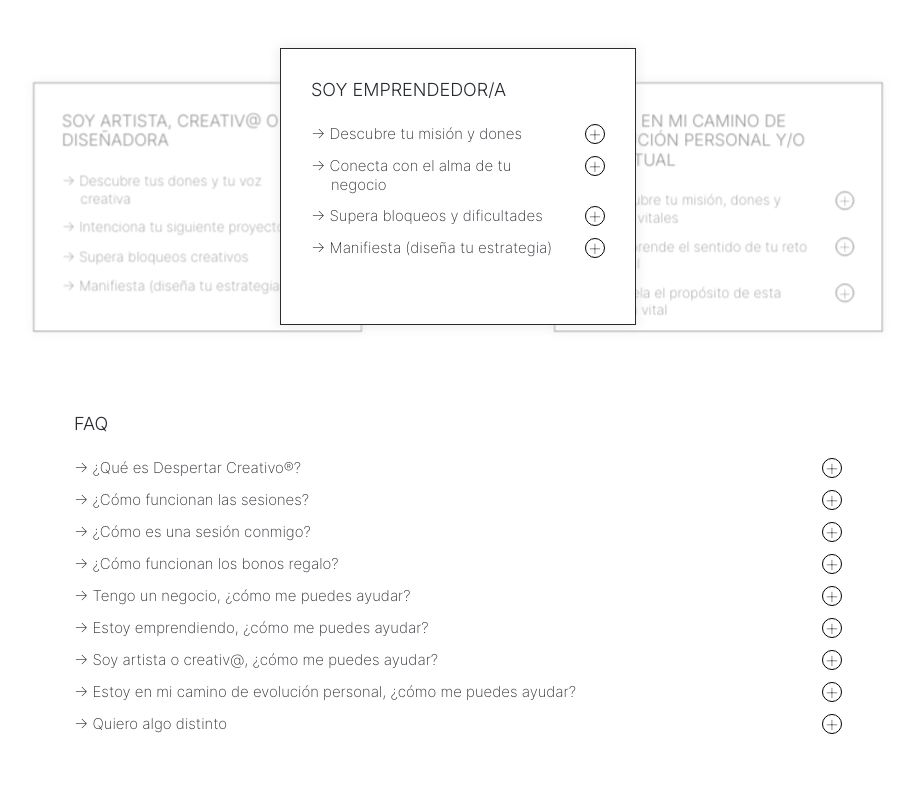
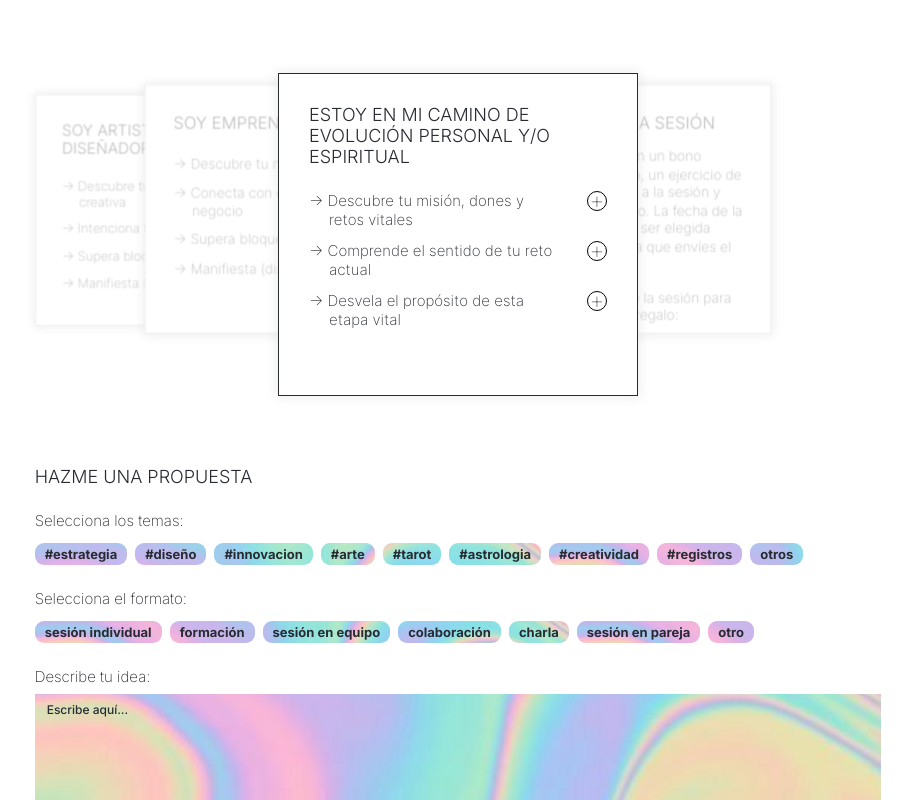
Before and after one commit to vicentegarcya/jimenagonzalez.in, a Next.js app: page / in a window 1280 px wide. Shown: the part 340-1140 px from the top of the page, without its empty margins (182-1097 px from the left). Built offline with nearby package versions, Linux system fonts and the light colour scheme.

Commit message:
finish desktop changes

```diff
--- a/pages/index.js
+++ b/pages/index.js
@@ -15,7 +15,7 @@ export default function Home() {
 
   useLayoutEffect(() => {
     setIsDesktop(typeof window !== "undefined" && window.innerWidth > 768);
-      /* if (isDesktop) {
+    /* if (isDesktop) {
         setIsLoading(true);
       } else {
         setIsLoading(false);
@@ -129,12 +129,12 @@ export default function Home() {
               effect={"cards"}
               cardsEffect={{
                 perSlideRotate: 0, // Rotation of cards in degrees
-                perSlideOffset: 80, // Space between cards in px
+                perSlideOffset: 45, // Space between cards in px
                 slideShadows: false,
               }}
               modules={[EffectCards]}
               grabCursor={true}
-              initialSlide={1}
+              initialSlide={2}
               className={styles.servicios}
             >
               <SwiperSlide>
@@ -237,12 +237,6 @@ export default function Home() {
                       calendlyUrl="https://calendly.com/jimenagonzalez-in/sesion-desvela-esta-etapa-vital-x-jimena-gonzalez"
                     />
                   </div>
-                </div>
-              </SwiperSlide>
-              <SwiperSlide>
-                <div className={styles.servicio}>
-                  <h3>HAZME UNA PROPUESTA</h3>
-                  <PropuestaForm pageWhereLoaded={"home"} />
                 </div>
               </SwiperSlide>
               {isDesktop && (
@@ -459,9 +453,15 @@ export default function Home() {
             </section>
           )}
           <section className={styles.servicios + " " + styles.faq_section}>
+            {isDesktop && (
+              <div className={styles.servicio}>
+                <h3>HAZME UNA PROPUESTA</h3>
+                <PropuestaForm pageWhereLoaded={"home"} />
+              </div>
+            )}
             <div className={styles.servicio + " " + styles.regala_sesion}>
               <h3>FAQ</h3>
-              <div className={styles.servicios_grupo + " " + styles.faq}>
+              <div className={styles.faq}>
                 <Service
                   title="¿Qué es Despertar Creativo®?"
                   description=<>
@@ -537,8 +537,14 @@ export default function Home() {
                     Con ella, podrá agendar directamente su sesión. Al hacerlo,
                     recibirá un correo electrónico para elegir el tema de su
                     sesión, enviarme los datos necesarios (en caso de que la
-                    sesión tenga astrología) y recibir el ejercicio de <a href="https://mailchi.mp/cad3bc2e7c34/despertar-creativo" target="_blank">Despertar
-                    Creativo</a>®.
+                    sesión tenga astrología) y recibir el ejercicio de{" "}
+                    <a
+                      href="https://mailchi.mp/cad3bc2e7c34/despertar-creativo"
+                      target="_blank"
+                    >
+                      Despertar Creativo
+                    </a>
+                    ®.
                   </>
                 />
                 <Service
--- a/styles/Home.module.scss
+++ b/styles/Home.module.scss
@@ -237,4 +237,108 @@ $height: 450px;
   .main {
     margin-bottom: 300px;
   }
+
+  .faq_section {
+    width: 73.5vw;
+  }
+
+  .faq_section > .servicio {
+    margin: 0 auto 4rem auto;
+    padding: 0 !important;
+    width: 90%;
+  }
+
+  .faq_section > .servicio:nth-child(1) > div > form > div > textarea,
+  .faq_section > .servicio:nth-child(1) > div > form > div > input {
+    background-size: 100.5%;
+  }
+
+  .faq_section > .servicio:nth-child(1) > div > form > div > textarea {
+    background-position-y: -102px !important;
+  }
+
+  .faq_section > .servicio:nth-child(1) > div > form > div > input {
+    background-position-y: -302px !important;
+  }
+
+  .faq_section > .servicio:nth-child(1) > div > form > fieldset > input:hover {
+    cursor: pointer;
+  }
+
+  .faq_section > .servicio:nth-child(1) > div > form > fieldset:nth-child(1) > input:nth-child(2) {
+    background-position-x: 0px;
+  }
+
+  .faq_section > .servicio:nth-child(1) > div > form > fieldset:nth-child(1) > input:nth-child(3) {
+    background-position-x: -51px;
+  }
+
+  .faq_section > .servicio:nth-child(1) > div > form > fieldset:nth-child(1) > input:nth-child(4) {
+    background-position-x: -180px;
+  }
+
+  .faq_section > .servicio:nth-child(1) > div > form > fieldset:nth-child(1) > input:nth-child(5) {
+    background-position-x: -286px;
+  }
+
+  .faq_section > .servicio:nth-child(1) > div > form > fieldset:nth-child(1) > input:nth-child(6) {
+    background-position-x: -348px;
+  }
+
+  .faq_section > .servicio:nth-child(1) > div > form > fieldset:nth-child(1) > input:nth-child(7) {
+    background-position-x: -415px;
+  }
+
+  .faq_section > .servicio:nth-child(1) > div > form > fieldset:nth-child(1) > input:nth-child(8) {
+    background-position-x: 0px;
+  }
+
+  .faq_section > .servicio:nth-child(1) > div > form > fieldset:nth-child(1) > input:nth-child(9) {
+    background-position-x: -108px;
+  }
+
+  .faq_section > .servicio:nth-child(1) > div > form > fieldset:nth-child(1) > input:nth-child(10) {
+    background-position-x: -201px;
+  }
+
+  /* formato */
+
+  .faq_section > .servicio:nth-child(1) > div > form > fieldset:nth-child(2) > input:nth-child(2) {
+    background-position-x: 0px;
+    background-position-y: -50px;
+  }
+
+  .faq_section > .servicio:nth-child(1) > div > form > fieldset:nth-child(2) > input:nth-child(3) {
+    background-position-x: -135px;
+    background-position-y: -50px;
+  }
+
+  .faq_section > .servicio:nth-child(1) > div > form > fieldset:nth-child(2) > input:nth-child(4) {
+    background-position-x: -228px;
+    background-position-y: -50px;
+  }
+
+  .faq_section > .servicio:nth-child(1) > div > form > fieldset:nth-child(2) > input:nth-child(5) {
+    background-position-x: -364px;
+    background-position-y: -50px;
+  }
+
+  .faq_section > .servicio:nth-child(1) > div > form > fieldset:nth-child(2) > input:nth-child(6) {
+    background-position-x: -475px;
+    background-position-y: -50px;
+  }
+
+  .faq_section > .servicio:nth-child(1) > div > form > fieldset:nth-child(2) > input:nth-child(7) {
+    background-position-x: 0px;
+    background-position-y: -50px;
+  }
+
+  .faq_section > .servicio:nth-child(1) > div > form > fieldset:nth-child(2) > input:nth-child(8) {
+    background-position-x: -131px;
+    background-position-y: -50px;
+  }
+
+  .faq > div > div {
+    cursor: pointer;
+  }
 }
--- a/styles/globals.css
+++ b/styles/globals.css
@@ -59,13 +59,14 @@ input.seleccionado {
 }
 
 .swiper {
-  width: 70vw !important;
+  width: 100vw !important;
   padding: 20px 270px !important;
   max-width: 900px !important;
 }
 
 .swiper-slide {
   width: 100% !important;
+  max-width: 360px;
   height: 270px !important;
   border: 0.5px solid #282c32;
   box-shadow: 0px 0px 10px 2px rgba(215, 215, 215, 0.40);
@@ -75,19 +76,23 @@ input.seleccionado {
 }
 
 .swiper-slide {
-  opacity: 0 !important;
+  opacity: 1 !important;
+  margin-top: 25px;
+}
+
+.swiper-slide > div {
+  opacity: 0.3;
+}
+
+.swiper-slide {
+  border: 0.5px solid rgba(215, 215, 215, 0.40);
 }
 
 .swiper-slide-active {
-  opacity: 1 !important;
   height: fit-content !important;
+  border: 0.5px solid #282c32;
 }
 
-.swiper-slide:nth-child(5).swiper-slide-active + .swiper-slide:nth-child(1) {
-  opacity: 1 !important;
+.swiper-slide-active > div {
+  opacity: 1;
 }
-
-.swiper-slide-prev, .swiper-slide-next {
-  opacity: 0.5 !important;
-  margin-top: 25px;
-}
```
Also changed, not shown: pages/me.js (+12 -16 lines), styles/Me.module.css (+80 -94 lines).
